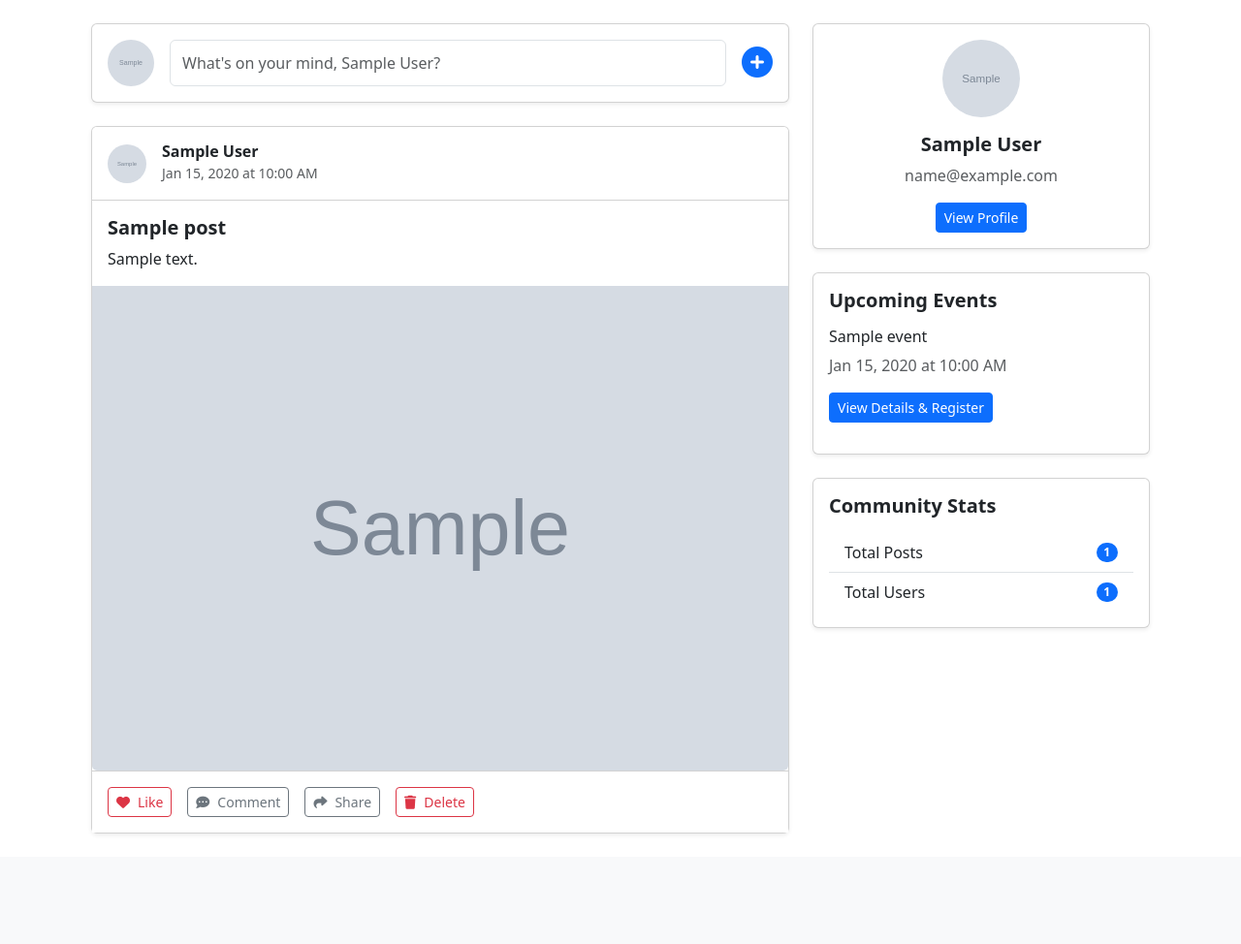
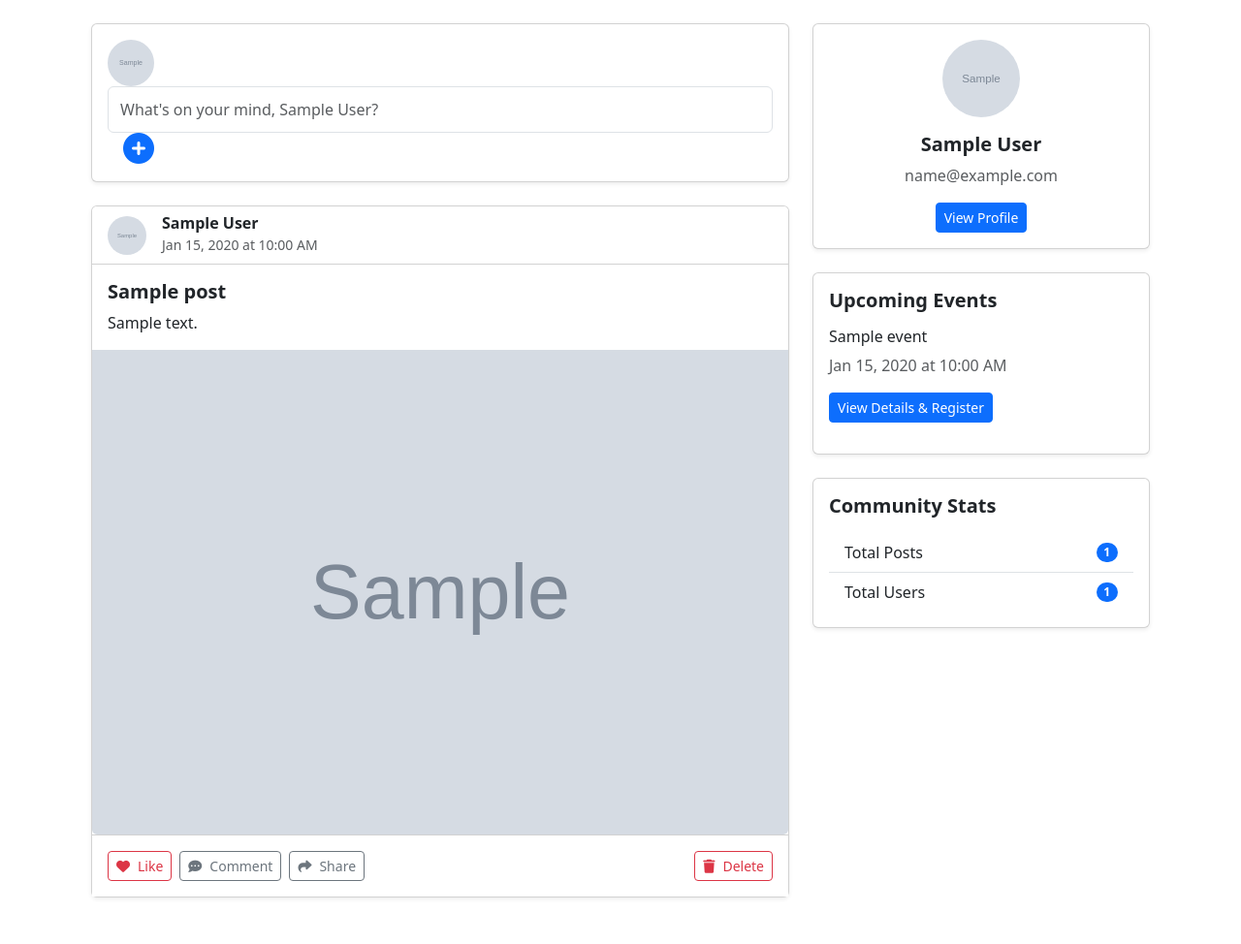
Before and after one commit to He-ro616/we4x, a Flask app: template project/templates/dashboard_public.html in a window 1280 px wide. Shown: the part 64-1038 px from the top of the page at 97% size. Before the commit the page ends 924 px from the top, so only its background shows below. Run offline with Flask 3, Linux system fonts and the light colour scheme; a user stored in the database is signed in; tables that the repository leaves empty hold one stand-in row (values such as "Sample post"); the template is opened without the code that fills it: values that come from a table or form of the project are taken from there, most other values are stand-ins (such as "Sample title", 1, 10 or a date in 2020); grey boxes marked "Sample" are stand-in pictures; some libraries are stand-ins or nearby versions.

Commit message:
Update dashboard_public.html

```diff
--- a/project/templates/dashboard_public.html
+++ b/project/templates/dashboard_public.html
@@ -4,22 +4,24 @@
 <div class="container mt-4">
     <div class="row">
         <!-- Main Content -->
-        <div class="col-lg-8">
+        <div class="col-12 col-lg-8 mb-4">
             <!-- Create Post section -->
             {% if current_user.is_authenticated %}
             <div class="card shadow-sm mb-4">
-                <div class="card-body d-flex align-items-center">
+                <div class="card-body d-flex flex-wrap align-items-center">
                     {% if current_user.profile_picture %}
-                        <img src="{{ url_for('static', filename='uploads/' + current_user.profile_picture) }}" class="rounded-circle me-3" style="width: 48px; height: 48px; object-fit: cover;">
+                        <img src="{{ url_for('static', filename='uploads/' + current_user.profile_picture) }}" class="rounded-circle me-3 mb-2 mb-md-0" style="width: 48px; height: 48px; object-fit: cover;">
                     {% else %}
-                        <div class="bg-light rounded-circle me-3 d-flex align-items-center justify-content-center" style="width: 48px; height: 48px;">
+                        <div class="bg-light rounded-circle me-3 mb-2 mb-md-0 d-flex align-items-center justify-content-center" style="width: 48px; height: 48px;">
                             <i class="fas fa-user fs-4 text-muted"></i>
                         </div>
                     {% endif %}
-                    <button type="button" class="form-control text-start text-muted" data-bs-toggle="modal" data-bs-target="#createPostModal" style="height: 48px;">
+                    <button type="button" class="form-control text-start text-muted flex-grow-1 mb-2 mb-md-0" data-bs-toggle="modal" data-bs-target="#createPostModal" style="height: 48px;">
                         What's on your mind, {{ current_user.name }}?
                     </button>
-                    <span class="ms-3"><i class="fas fa-plus-circle fa-2x text-primary" data-bs-toggle="modal" data-bs-target="#createPostModal" style="cursor: pointer;"></i></span>
+                    <span class="ms-3">
+                        <i class="fas fa-plus-circle fa-2x text-primary" data-bs-toggle="modal" data-bs-target="#createPostModal" style="cursor: pointer;"></i>
+                    </span>
                 </div>
             </div>
             {% endif %}
@@ -27,7 +29,7 @@
             <!-- Display Posts -->
             {% for post in posts %}
             <div class="card shadow-sm mb-4">
-                <div class="card-header bg-white d-flex align-items-center p-3">
+                <div class="card-header bg-white d-flex align-items-center">
                     {% if post.author.profile_picture %}
                         <img src="{{ url_for('static', filename='uploads/' + post.author.profile_picture) }}" class="rounded-circle me-3" style="width: 40px; height: 40px; object-fit: cover;">
                     {% else %}
@@ -46,22 +48,22 @@
                 </div>
 
                 {% if post.post_image %}
-                    <img src="{{ url_for('static', filename='uploads/' + post.post_image) }}" class="card-img-bottom" alt="Post Image" style="max-height: 500px; object-fit: cover;">
+                    <img src="{{ url_for('static', filename='uploads/' + post.post_image) }}" class="card-img-bottom" alt="Post Image" style="max-height: 500px; object-fit: cover; width: 100%;">
                 {% endif %}
 
-                <div class="card-footer bg-white d-flex justify-content-start align-items-center gap-3 p-3">
+                <div class="card-footer bg-white d-flex flex-wrap justify-content-start align-items-center gap-2 p-3">
                     <button class="btn btn-sm btn-outline-danger d-flex align-items-center">
                         <i class="fas fa-heart me-2"></i> Like
                     </button>
                     <button class="btn btn-sm btn-outline-secondary d-flex align-items-center" data-bs-toggle="collapse" href="#comments-{{ post.id }}">
                         <i class="fas fa-comment-dots me-2"></i> Comment
                     </button>
-                    <button class="btn btn-sm btn-outline-secondary d-flex align-items-center" onclick="sharePost('{{ post.title }}', '{{ post.content }}')">
+                    <button class="btn btn-sm btn-outline-secondary d-flex align-items-center" onclick="sharePost('{{ post.id }}')">
                         <i class="fas fa-share me-2"></i> Share
                     </button>
 
                     {% if current_user.id == post.author_id or current_user.role == 'admin' %}
-                    <form action="{{ url_for('auth.delete_post', post_id=post.id) }}" method="POST" onsubmit="return confirm('Are you sure you want to delete this post?');">
+                    <form action="{{ url_for('auth.delete_post', post_id=post.id) }}" method="POST" onsubmit="return confirm('Are you sure you want to delete this post?');" class="ms-auto mt-2 mt-md-0">
                         <button type="submit" class="btn btn-sm btn-outline-danger d-flex align-items-center">
                             <i class="fas fa-trash me-2"></i> Delete
                         </button>
@@ -89,8 +91,9 @@
                         {% endfor %}
 
                         {% if current_user.is_authenticated %}
-                        <form action="{{ url_for('auth.comment_post', post_id=post.id) }}" method="POST" class="mt-3 d-flex">
-                            <input name="comment" placeholder="Write a comment..." class="form-control form-control-sm">
+                        <form action="{{ url_for('auth.comment_post', post_id=post.id) }}" method="POST" class="mt-3 d-flex flex-wrap">
+                            {{ comment_form.hidden_tag() }}
+                            {{ comment_form.content(class="form-control form-control-sm flex-grow-1 mb-2 mb-md-0", rows="1", placeholder="Write a comment...") }}
                             <button type="submit" class="btn btn-sm btn-primary ms-2">Submit</button>
                         </form>
                         {% endif %}
@@ -101,8 +104,7 @@
         </div>
 
         <!-- Sidebar -->
-        <div class="col-lg-4">
-
+        <div class="col-12 col-lg-4 mb-4">
             <div class="card shadow-sm mb-4">
                 <div class="card-body text-center">
                     {% if current_user.is_authenticated %}
@@ -172,7 +174,7 @@
             </div>
             <div class="modal-body">
                 <form action="{{ url_for('auth.create_post') }}" method="POST" enctype="multipart/form-data">
-                    {{ form.hidden_tag() }}
+                    {{ post_form.hidden_tag() }}
                     <div class="mb-3">
                         {{ form.title.label(class="form-label fw-semibold") }}
                         {{ form.title(class="form-control", placeholder="Enter a catchy title") }}
@@ -200,18 +202,9 @@
 {% endblock %}
 
 <script>
-function sharePost(title, text) {
-    if (navigator.share) {
-        navigator.share({
-            title: title,
-            text: text,
-            url: window.location.href
-        }).then(() => {
-            console.log('Thanks for sharing!');
-        })
-        .catch(console.error);
-    } else {
-        alert('Sharing is not supported in your browser.');
-    }
+function sharePost(postId) {
+    const postUrl = encodeURIComponent(${window.location.origin}/post/${postId});
+    const linkedinUrl = https://www.linkedin.com/sharing/share-offsite/?url=${postUrl};
+    window.open(linkedinUrl, '_blank', 'width=600,height=600');
 }
 </script>
```
